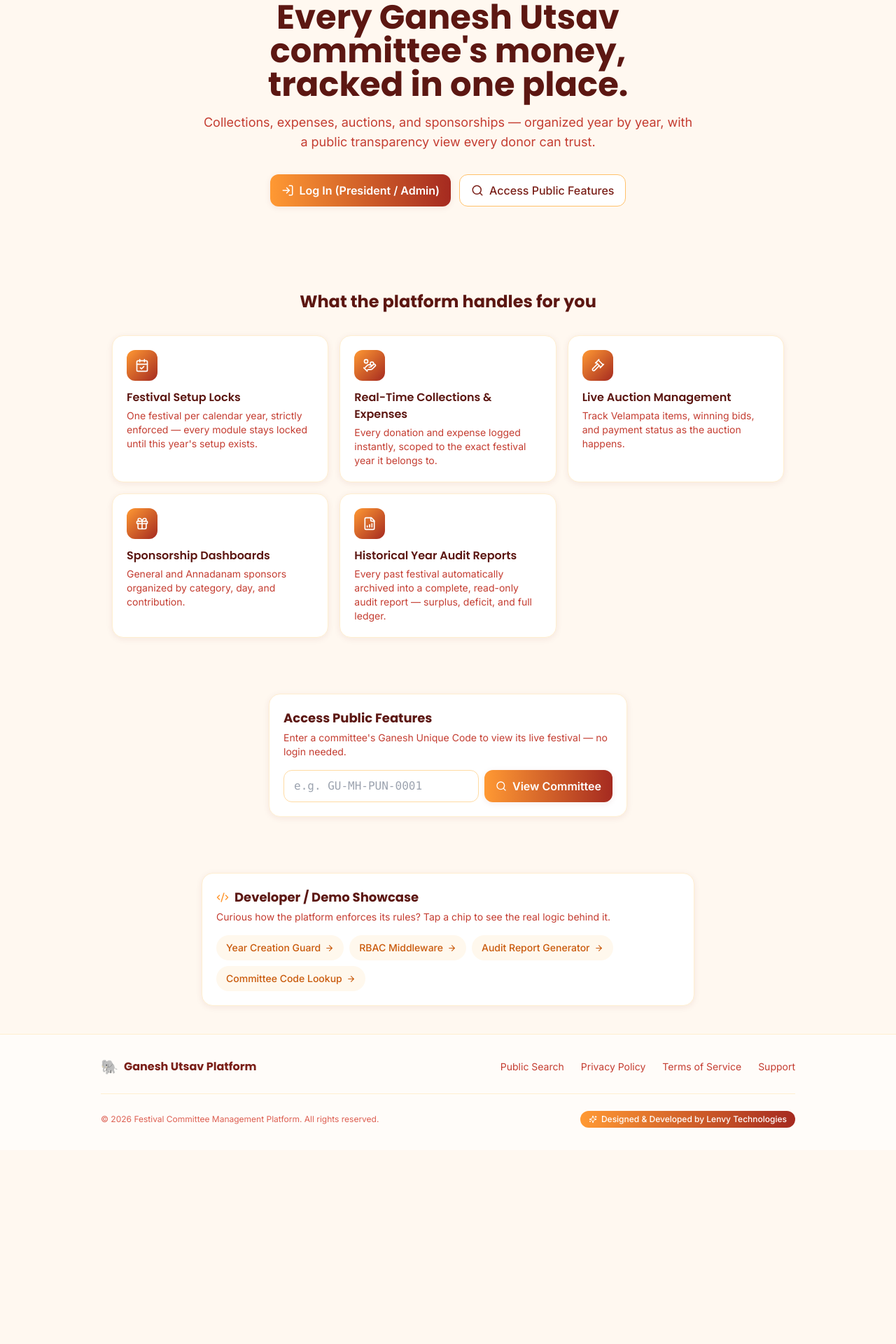
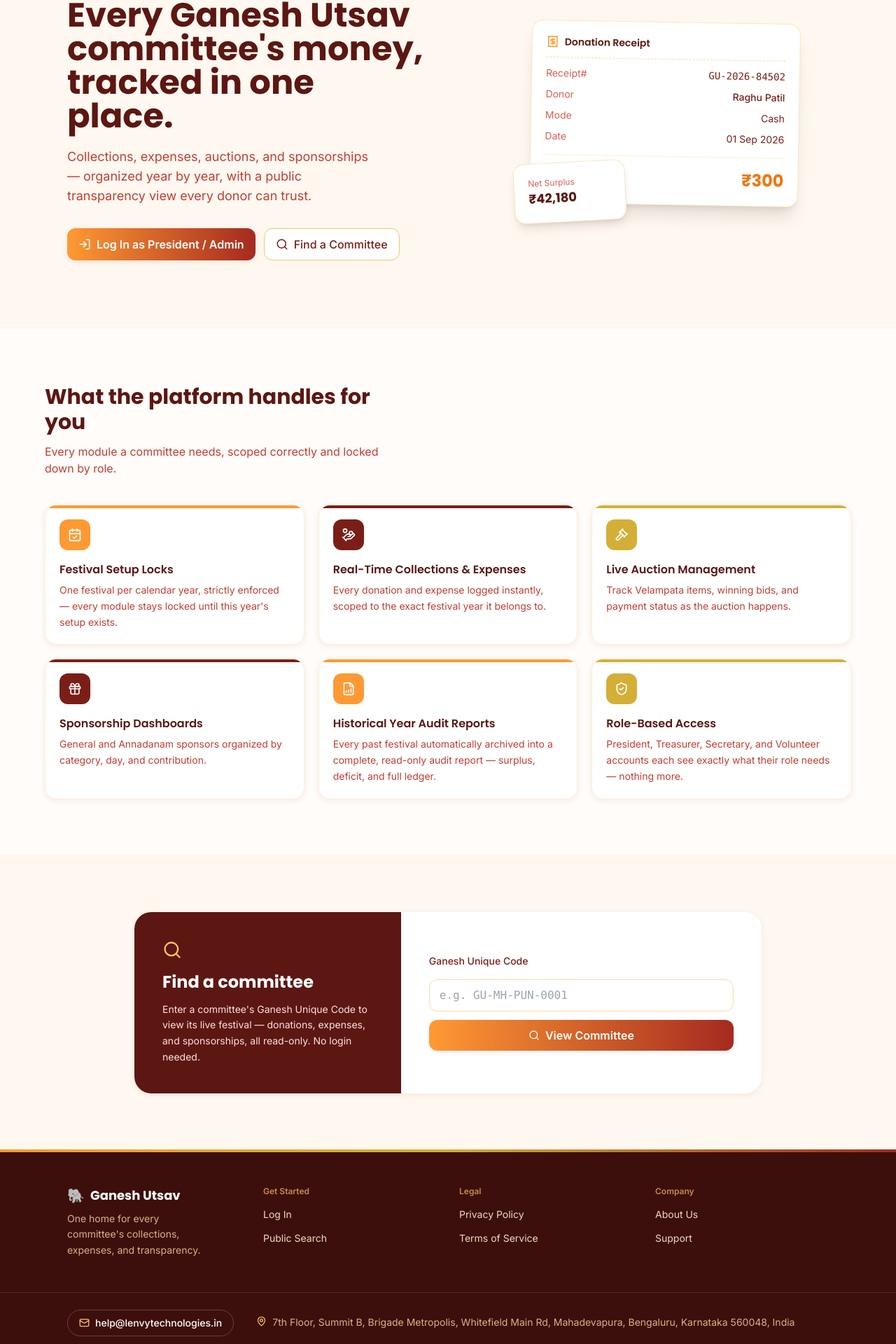
Before and after one commit to msubhash04/ganeshustav, a React (Vite) app in the folder frontend/: page / in a window 1280 px wide. Shown: the part 199-2119 px from the top of the page at 70% size. Before the commit the page ends 1842 px from the top, so only its background shows below. Built offline with nearby package versions, Linux system fonts and the light colour scheme; no server answers.

Commit message:
Redesigned the Landing page

```diff
--- a/frontend/src/App.jsx
+++ b/frontend/src/App.jsx
@@ -21,6 +21,7 @@ import PublicObserve from './pages/PublicObserve'
 import PrivacyPolicy from './pages/PrivacyPolicy'
 import TermsOfService from './pages/TermsOfService'
 import Support from './pages/Support'
+import About from './pages/About'
 import { useAuth } from './context/AuthContext'
 
 // The Developer (Super Admin) role has no committee, so every
@@ -50,6 +51,7 @@ export default function App() {
       <Route path="/privacy" element={<PrivacyPolicy />} />
       <Route path="/terms" element={<TermsOfService />} />
       <Route path="/support" element={<Support />} />
+      <Route path="/about" element={<About />} />
 
       <Route path="/" element={<RootRoute />} />
       <Route path="/committees" element={<ProtectedRoute><Committees /></ProtectedRoute>} />
--- a/frontend/src/components/common/Footer.jsx
+++ b/frontend/src/components/common/Footer.jsx
@@ -1,32 +1,85 @@
 import React from 'react'
 import { Link } from 'react-router-dom'
-import { Sparkles } from 'lucide-react'
+import { Sparkles, Mail, MapPin } from 'lucide-react'
+
+const LINK_GROUPS = [
+  {
+    heading: 'Get Started',
+    links: [
+      { to: '/login', label: 'Log In' },
+      { to: '/#public-search', label: 'Public Search' },
+    ],
+  },
+  {
+    heading: 'Legal',
+    links: [
+      { to: '/privacy', label: 'Privacy Policy' },
+      { to: '/terms', label: 'Terms of Service' },
+    ],
+  },
+  {
+    heading: 'Company',
+    links: [
+      { to: '/about', label: 'About Us' },
+      { to: '/support', label: 'Support' },
+    ],
+  },
+]
 
 export default function Footer() {
   const year = new Date().getFullYear()
   return (
-    <footer className="border-t border-saffron-100 bg-white/60 mt-auto">
-      <div className="max-w-5xl mx-auto px-4 py-8">
-        <div className="flex flex-col sm:flex-row sm:items-center justify-between gap-4 mb-6">
-          <div className="flex items-center gap-2 text-maroon-700 font-display font-bold">
-            <span className="text-xl">🐘</span> Ganesh Utsav Platform
+    <footer className="mt-auto bg-maroon-900 text-saffron-100">
+      <div className="h-1 bg-gradient-to-r from-saffron-500 via-gold-500 to-maroon-600" />
+      <div className="max-w-6xl mx-auto px-4 md:px-8 py-12 grid grid-cols-2 sm:grid-cols-4 gap-8">
+        <div className="col-span-2 sm:col-span-1">
+          <div className="flex items-center gap-2 text-white font-display font-bold text-lg mb-2">
+            <span className="text-xl">🐘</span> Ganesh Utsav
           </div>
-          <nav className="flex flex-wrap gap-x-6 gap-y-2 text-sm text-maroon-500">
-            <Link to="/#public-search" className="hover:text-saffron-600 transition">Public Search</Link>
-            <Link to="/privacy" className="hover:text-saffron-600 transition">Privacy Policy</Link>
-            <Link to="/terms" className="hover:text-saffron-600 transition">Terms of Service</Link>
-            <Link to="/support" className="hover:text-saffron-600 transition">Support</Link>
-          </nav>
+          <p className="text-sm text-saffron-200/80 leading-relaxed max-w-[22ch]">
+            One home for every committee's collections, expenses, and transparency.
+          </p>
         </div>
-        <div className="flex flex-col sm:flex-row sm:items-center justify-between gap-3 pt-6 border-t border-saffron-100 text-xs text-maroon-400">
-          <p>© {year} Festival Committee Management Platform. All rights reserved.</p>
+        {LINK_GROUPS.map(({ heading, links }) => (
+          <div key={heading}>
+            <p className="text-xs font-semibold text-saffron-300/70 mb-3">{heading}</p>
+            <ul className="space-y-2.5">
+              {links.map(({ to, label }) => (
+                <li key={label}>
+                  <Link to={to} className="text-sm text-saffron-100/90 hover:text-white transition">{label}</Link>
+                </li>
+              ))}
+            </ul>
+          </div>
+        ))}
+      </div>
+
+      {/* Lenvy Technologies contact - the platform's developer, reachable
+          directly for support requests that need a human */}
+      <div className="border-t border-white/10">
+        <div className="max-w-6xl mx-auto px-4 md:px-8 py-6 flex flex-col sm:flex-row sm:items-center gap-4 sm:gap-8">
           <a
-            href="#"
-            onClick={(e) => e.preventDefault()}
-            className="inline-flex items-center gap-1.5 px-3 py-1 rounded-full bg-gradient-to-r from-saffron-500 to-maroon-600 text-white font-medium"
+            href="mailto:help@lenvytechnologies.in"
+            className="inline-flex items-center gap-2 px-4 py-2 rounded-full border border-white/20 text-sm font-medium text-white hover:bg-white/10 transition w-fit"
           >
-            <Sparkles size={12} /> Designed &amp; Developed by Lenvy Technologies
+            <Mail size={15} className="text-saffron-300" /> help@lenvytechnologies.in
           </a>
+          <p className="flex items-start gap-2 text-sm text-saffron-200/80 leading-relaxed">
+            <MapPin size={15} className="text-saffron-300 mt-0.5 shrink-0" />
+            7th Floor, Summit B, Brigade Metropolis, Whitefield Main Rd, Mahadevapura, Bengaluru, Karnataka 560048, India
+          </p>
+        </div>
+      </div>
+
+      <div className="border-t border-white/10">
+        <div className="max-w-6xl mx-auto px-4 md:px-8 py-5 flex flex-col sm:flex-row sm:items-center justify-between gap-3 text-xs text-saffron-200/70">
+          <p>© {year} Ganesh Utsav Platform. All rights reserved.</p>
+          <Link
+            to="/about"
+            className="inline-flex items-center gap-1.5 px-3 py-1 rounded-full bg-white/10 text-white font-medium w-fit hover:bg-white/15 transition"
+          >
+            <Sparkles size={12} className="text-gold-400" /> Designed &amp; Developed by Lenvy Technologies
+          </Link>
         </div>
       </div>
     </footer>
--- /dev/null
+++ b/frontend/src/pages/About.jsx
@@ -0,0 +1,72 @@
+import React from 'react'
+import { Link } from 'react-router-dom'
+import { ArrowLeft, Sparkles } from 'lucide-react'
+import Footer from '../components/common/Footer'
+
+const TEAM = [
+  {
+    name: 'Anand',
+    role: 'CEO & Founder',
+    initials: 'A',
+    accent: 'from-saffron-500 to-saffron-600',
+    bio: 'Leads product direction and Lenvy Technologies\' work with festival committees and community organizations.',
+  },
+  {
+    name: 'M Subhash',
+    role: 'CTO & Co-Founder',
+    initials: 'MS',
+    accent: 'from-maroon-600 to-maroon-800',
+    bio: 'Leads engineering — the platform\'s multi-tenant architecture, security, and day-to-day reliability.',
+  },
+]
+
+export default function About() {
+  return (
+    <div className="min-h-screen flex flex-col bg-cream">
+      <header className="px-4 md:px-8 py-4 flex items-center justify-between">
+        <Link to="/" className="inline-flex items-center gap-1.5 text-sm text-maroon-500 hover:text-maroon-700 transition">
+          <ArrowLeft size={16} /> Back to Home
+        </Link>
+        <div className="flex items-center gap-2 text-maroon-800 font-display font-bold">
+          <span className="text-xl">🐘</span> Ganesh Utsav
+        </div>
+      </header>
+
+      <main className="flex-1 max-w-3xl mx-auto px-4 py-8 md:py-12 w-full">
+        <span className="badge bg-saffron-100 text-saffron-700 mb-4">About Us</span>
+        <h1 className="text-3xl md:text-4xl font-display font-bold text-maroon-800 leading-tight mb-4">
+          Built by Lenvy Technologies
+        </h1>
+        <p className="text-maroon-500 text-base leading-relaxed mb-10 max-w-xl">
+          Lenvy Technologies designs and builds this platform — every module from Festival Setup to the public
+          transparency pages your donors see. Ganesh Utsav Platform is our answer to a problem every committee
+          knows well: keeping a full year's collections, expenses, and sponsorships honest and easy to follow.
+        </p>
+
+        <h2 className="text-lg font-display font-bold text-maroon-800 mb-4">The team</h2>
+        <div className="grid grid-cols-1 sm:grid-cols-2 gap-5 mb-10">
+          {TEAM.map(({ name, role, initials, accent, bio }) => (
+            <div key={name} className="card">
+              <div className={`w-14 h-14 rounded-full bg-gradient-to-br ${accent} flex items-center justify-center text-white font-display font-bold text-lg mb-4`}>
+                {initials}
+              </div>
+              <h3 className="font-display font-semibold text-maroon-800">{name}</h3>
+              <p className="text-sm text-saffron-600 font-medium mb-2">{role}</p>
+              <p className="text-sm text-maroon-500 leading-relaxed">{bio}</p>
+            </div>
+          ))}
+        </div>
+
+        <div className="card bg-maroon-900 text-saffron-100 flex items-center gap-3">
+          <Sparkles size={18} className="text-gold-400 shrink-0" />
+          <p className="text-sm">
+            Have a question for the team, or want Lenvy Technologies to build something for your organization?
+            Reach out via the <Link to="/support" className="text-white underline underline-offset-2">Support</Link> page.
+          </p>
+        </div>
+      </main>
+
+      <Footer />
+    </div>
+  )
+}
--- a/frontend/src/pages/Landing.jsx
+++ b/frontend/src/pages/Landing.jsx
@@ -1,49 +1,61 @@
 import React, { useState } from 'react'
 import { useNavigate, Link } from 'react-router-dom'
 import {
-  Search, LogIn, Sparkles, CalendarCheck, HandCoins, Gavel, Gift,
-  FileBarChart, ArrowRight, Loader2, Code2,
+  Search, LogIn, CalendarCheck, HandCoins, Gavel, Gift,
+  FileBarChart, Loader2, ShieldCheck, Receipt,
 } from 'lucide-react'
 import Footer from '../components/common/Footer'
-import CodeViewerDrawer, { DEMO_CHIP_KEYS } from '../components/common/CodeViewerDrawer'
 import { publicApi } from '../api/reportApi'
 
 const FEATURES = [
   {
     icon: CalendarCheck,
+    accent: 'saffron',
     title: 'Festival Setup Locks',
     desc: 'One festival per calendar year, strictly enforced — every module stays locked until this year\'s setup exists.',
   },
   {
     icon: HandCoins,
+    accent: 'maroon',
     title: 'Real-Time Collections & Expenses',
     desc: 'Every donation and expense logged instantly, scoped to the exact festival year it belongs to.',
   },
   {
     icon: Gavel,
+    accent: 'gold',
     title: 'Live Auction Management',
     desc: 'Track Velampata items, winning bids, and payment status as the auction happens.',
   },
   {
     icon: Gift,
+    accent: 'maroon',
     title: 'Sponsorship Dashboards',
     desc: 'General and Annadanam sponsors organized by category, day, and contribution.',
   },
   {
     icon: FileBarChart,
+    accent: 'saffron',
     title: 'Historical Year Audit Reports',
     desc: 'Every past festival automatically archived into a complete, read-only audit report — surplus, deficit, and full ledger.',
   },
+  {
+    icon: ShieldCheck,
+    accent: 'gold',
+    title: 'Role-Based Access',
+    desc: 'President, Treasurer, Secretary, and Volunteer accounts each see exactly what their role needs — nothing more.',
+  },
 ]
 
-const DEMO_CHIPS = DEMO_CHIP_KEYS
+const ACCENTS = {
+  saffron: { badge: 'bg-saffron-500', bar: 'bg-saffron-500' },
+  maroon: { badge: 'bg-maroon-700', bar: 'bg-maroon-700' },
+  gold: { badge: 'bg-gold-500', bar: 'bg-gold-500' },
+}
 
 export default function Landing() {
   const navigate = useNavigate()
   const [code, setCode] = useState('')
   const [status, setStatus] = useState('idle') // idle | loading | invalid
-  const [drawerOpen, setDrawerOpen] = useState(false)
-  const [drawerKey, setDrawerKey] = useState('yearGuard')
 
   const handleSearch = async (e) => {
     e.preventDefault()
@@ -63,69 +75,117 @@ export default function Landing() {
 
   return (
     <div className="min-h-screen flex flex-col bg-cream">
-      {/* Top bar */}
-      <header className="px-4 md:px-8 py-4 flex items-center justify-between">
+      {/* Sticky header */}
+      <header className="sticky top-0 z-40 bg-cream/80 backdrop-blur-md border-b border-saffron-100/80">
+        <div className="max-w-6xl mx-auto px-4 md:px-8 py-3.5 flex items-center justify-between">
           <div className="flex items-center gap-2 text-maroon-800 font-display font-bold text-lg">
-          <span className="text-2xl">🐘</span> Ganesh Utsav
+            <span className="text-2xl leading-none">🐘</span> Ganesh Utsav
           </div>
-        <Link to="/login" className="btn-secondary inline-flex items-center gap-2">
+          <nav className="flex items-center gap-2 sm:gap-4">
+            <a href="#public-search" className="hidden sm:inline text-sm font-medium text-maroon-600 hover:text-saffron-600 transition">
+              Find a Committee
+            </a>
+            <Link to="/login" className="btn-secondary inline-flex items-center gap-2 !py-2 !px-4">
               <LogIn size={16} /> Log In
             </Link>
+          </nav>
+        </div>
       </header>
 
       {/* Hero */}
-      <section className="px-4 md:px-8 py-12 md:py-20 text-center max-w-3xl mx-auto">
-        <span className="badge bg-saffron-100 text-saffron-700 mb-4">Festival Committee Management Platform</span>
-        <h1 className="text-3xl md:text-5xl font-display font-bold text-maroon-800 leading-tight mb-4">
+      <section className="relative overflow-hidden">
+        <div className="max-w-6xl mx-auto px-4 md:px-8 pt-14 pb-16 md:pt-20 md:pb-24 grid grid-cols-1 lg:grid-cols-[1.1fr_0.9fr] gap-12 items-center">
+          <div>
+            <span className="badge bg-saffron-100 text-saffron-700 mb-5">Festival Committee Management</span>
+            <h1 className="text-4xl md:text-5xl font-display font-bold text-maroon-800 leading-[1.1] mb-5 max-w-lg">
               Every Ganesh Utsav committee's money, tracked in one place.
             </h1>
-        <p className="text-maroon-500 text-base md:text-lg mb-8">
-          Collections, expenses, auctions, and sponsorships — organized year by year, with a public transparency
-          view every donor can trust.
+            <p className="text-maroon-500 text-base md:text-lg mb-8 max-w-md leading-relaxed">
+              Collections, expenses, auctions, and sponsorships — organized year by year, with a public
+              transparency view every donor can trust.
             </p>
-        <div className="flex flex-col sm:flex-row gap-3 justify-center">
+            <div className="flex flex-col sm:flex-row gap-3">
               <Link to="/login" className="btn-primary inline-flex items-center justify-center gap-2">
-            <LogIn size={18} /> Log In (President / Admin)
+                <LogIn size={18} /> Log In as President / Admin
               </Link>
               <a href="#public-search" className="btn-secondary inline-flex items-center justify-center gap-2">
-            <Search size={18} /> Access Public Features
+                <Search size={18} /> Find a Committee
               </a>
+            </div>
+          </div>
+
+          {/* Product-grounded hero visual: a stylized receipt, not a decoration */}
+          <div className="relative mx-auto w-full max-w-sm">
+            <div className="absolute -inset-6 bg-gradient-to-br from-saffron-200/50 to-transparent rounded-[2rem] -z-10" />
+            <div className="card !shadow-xl border-saffron-200/70 rotate-1">
+              <div className="flex items-center gap-2 pb-3 mb-3 border-b border-dashed border-saffron-200">
+                <Receipt size={18} className="text-saffron-500" />
+                <span className="font-display font-semibold text-maroon-800 text-sm">Donation Receipt</span>
+              </div>
+              <dl className="space-y-2.5 text-sm">
+                <div className="flex justify-between"><dt className="text-maroon-400">Receipt#</dt><dd className="font-mono text-maroon-700">GU-2026-84502</dd></div>
+                <div className="flex justify-between"><dt className="text-maroon-400">Donor</dt><dd className="text-maroon-700 font-medium">Raghu Patil</dd></div>
+                <div className="flex justify-between"><dt className="text-maroon-400">Mode</dt><dd className="text-maroon-700">Cash</dd></div>
+                <div className="flex justify-between"><dt className="text-maroon-400">Date</dt><dd className="text-maroon-700">01 Sep 2026</dd></div>
+              </dl>
+              <div className="flex items-center justify-between mt-4 pt-4 border-t border-saffron-100">
+                <span className="text-xs text-maroon-400">Amount Collected</span>
+                <span className="text-2xl font-bold font-display text-saffron-600">₹300</span>
+              </div>
+            </div>
+            <div className="card !shadow-lg border-saffron-200/70 absolute -bottom-6 -left-6 w-40 -rotate-3 hidden sm:block">
+              <p className="text-xs text-maroon-400">Net Surplus</p>
+              <p className="text-lg font-bold font-display text-maroon-800">₹42,180</p>
+            </div>
+          </div>
         </div>
       </section>
 
       {/* Feature highlights */}
-      <section className="px-4 md:px-8 py-10 max-w-5xl mx-auto w-full">
-        <h2 className="text-xl md:text-2xl font-display font-bold text-maroon-800 text-center mb-8">
+      <section className="px-4 md:px-8 py-14 md:py-20 bg-white/60 border-y border-saffron-100/70">
+        <div className="max-w-6xl mx-auto">
+          <div className="max-w-lg mb-10">
+            <h2 className="text-2xl md:text-3xl font-display font-bold text-maroon-800 mb-3">
               What the platform handles for you
             </h2>
-        <div className="grid grid-cols-1 sm:grid-cols-2 lg:grid-cols-3 gap-4">
-          {FEATURES.map(({ icon: Icon, title, desc }) => (
-            <div key={title} className="card">
-              <div className="w-11 h-11 rounded-xl bg-gradient-to-br from-saffron-500 to-maroon-600 flex items-center justify-center text-white mb-3">
+            <p className="text-maroon-500">Every module a committee needs, scoped correctly and locked down by role.</p>
+          </div>
+          <div className="grid grid-cols-1 sm:grid-cols-2 lg:grid-cols-3 gap-5">
+            {FEATURES.map(({ icon: Icon, title, desc, accent }) => (
+              <div key={title} className="card relative overflow-hidden">
+                <div className={`absolute top-0 left-0 right-0 h-1 ${ACCENTS[accent].bar}`} />
+                <div className={`w-11 h-11 rounded-xl ${ACCENTS[accent].badge} flex items-center justify-center text-white mb-4`}>
                   <Icon size={20} />
                 </div>
-              <h3 className="font-semibold text-maroon-800 mb-1">{title}</h3>
-              <p className="text-sm text-maroon-500">{desc}</p>
+                <h3 className="font-display font-semibold text-maroon-800 mb-1.5">{title}</h3>
+                <p className="text-sm text-maroon-500 leading-relaxed">{desc}</p>
               </div>
             ))}
+          </div>
         </div>
       </section>
 
       {/* Public committee search */}
-      <section id="public-search" className="px-4 md:px-8 py-10 max-w-xl mx-auto w-full scroll-mt-6">
-        <div className="card">
-          <h2 className="text-lg font-display font-bold text-maroon-800 mb-1">Access Public Features</h2>
-          <p className="text-sm text-maroon-500 mb-4">
-            Enter a committee's Ganesh Unique Code to view its live festival — no login needed.
+      <section id="public-search" className="px-4 md:px-8 py-14 md:py-20 scroll-mt-16">
+        <div className="max-w-4xl mx-auto rounded-3xl overflow-hidden shadow-card grid grid-cols-1 md:grid-cols-[0.85fr_1.15fr]">
+          <div className="bg-maroon-800 text-white p-8 md:p-10 flex flex-col justify-center">
+            <Search size={28} className="text-saffron-300 mb-4" />
+            <h2 className="text-xl md:text-2xl font-display font-bold mb-3">Find a committee</h2>
+            <p className="text-maroon-100 text-sm leading-relaxed">
+              Enter a committee's Ganesh Unique Code to view its live festival — donations, expenses, and
+              sponsorships, all read-only. No login needed.
             </p>
-          <form onSubmit={handleSearch} className="flex flex-col sm:flex-row gap-2">
+          </div>
+          <div className="bg-white p-8 md:p-10 flex flex-col justify-center">
+            <form onSubmit={handleSearch} className="flex flex-col gap-3">
+              <label className="label-text">Ganesh Unique Code</label>
               <input
                 className="input-field font-mono"
                 placeholder="e.g. GU-MH-PUN-0001"
                 value={code}
                 onChange={(e) => { setCode(e.target.value); setStatus('idle') }}
               />
-            <button type="submit" className="btn-primary inline-flex items-center justify-center gap-2 shrink-0" disabled={status === 'loading'}>
+              <button type="submit" className="btn-primary inline-flex items-center justify-center gap-2" disabled={status === 'loading'}>
                 {status === 'loading' ? <><Loader2 size={16} className="animate-spin" /> Loading…</> : <><Search size={16} /> View Committee</>}
               </button>
             </form>
@@ -135,33 +195,10 @@ export default function Landing() {
               </p>
             )}
           </div>
-      </section>
-
-      {/* Demo showcase */}
-      <section className="px-4 md:px-8 py-10 max-w-3xl mx-auto w-full">
-        <div className="card">
-          <h2 className="text-lg font-display font-bold text-maroon-800 mb-1 flex items-center gap-2">
-            <Code2 size={18} className="text-saffron-500" /> Developer / Demo Showcase
-          </h2>
-          <p className="text-sm text-maroon-500 mb-4">
-            Curious how the platform enforces its rules? Tap a chip to see the real logic behind it.
-          </p>
-          <div className="flex flex-wrap gap-2">
-            {DEMO_CHIPS.map(({ key, label }) => (
-              <button
-                key={key}
-                onClick={() => { setDrawerKey(key); setDrawerOpen(true) }}
-                className="inline-flex items-center gap-1.5 px-3.5 py-2 rounded-full text-sm font-medium bg-saffron-50 text-saffron-700 hover:bg-saffron-100 transition"
-              >
-                {label} <ArrowRight size={13} />
-              </button>
-            ))}
-          </div>
         </div>
       </section>
 
       <Footer />
-      <CodeViewerDrawer open={drawerOpen} onClose={() => setDrawerOpen(false)} initialKey={drawerKey} />
     </div>
   )
 }
--- a/frontend/src/pages/Support.jsx
+++ b/frontend/src/pages/Support.jsx
@@ -1,6 +1,6 @@
 import React from 'react'
 import { Link } from 'react-router-dom'
-import { ArrowLeft, Mail, Search, LogIn, KeyRound } from 'lucide-react'
+import { ArrowLeft, Mail, MapPin, Search, LogIn, KeyRound } from 'lucide-react'
 import Footer from '../components/common/Footer'
 
 const TOPICS = [
@@ -51,15 +51,21 @@ export default function Support() {
           ))}
         </div>
 
-        <div className="card bg-gradient-to-r from-saffron-500 to-maroon-600 text-white">
+        <div className="card bg-gradient-to-r from-saffron-500 to-maroon-600 text-white space-y-4">
           <div className="flex items-center gap-3">
             <Mail size={20} className="shrink-0" />
             <div>
               <p className="font-semibold">Still need help?</p>
-              <a href="mailto:support@ganeshustav.app" className="text-saffron-100 underline underline-offset-2">
-                support@ganeshustav.app
+              <a href="mailto:help@lenvytechnologies.in" className="text-saffron-100 underline underline-offset-2">
+                help@lenvytechnologies.in
               </a>
             </div>
+          </div>
+          <div className="flex items-start gap-3 pt-4 border-t border-white/20">
+            <MapPin size={20} className="shrink-0 mt-0.5" />
+            <p className="text-sm text-saffron-50 leading-relaxed">
+              7th Floor, Summit B, Brigade Metropolis, Whitefield Main Rd, Mahadevapura, Bengaluru, Karnataka 560048, India
+            </p>
           </div>
         </div>
       </main>
```
Also changed, not shown: 1 other file (tests, documents, lock files or other folders). Lines whose indentation alone changed are shown as unchanged.
